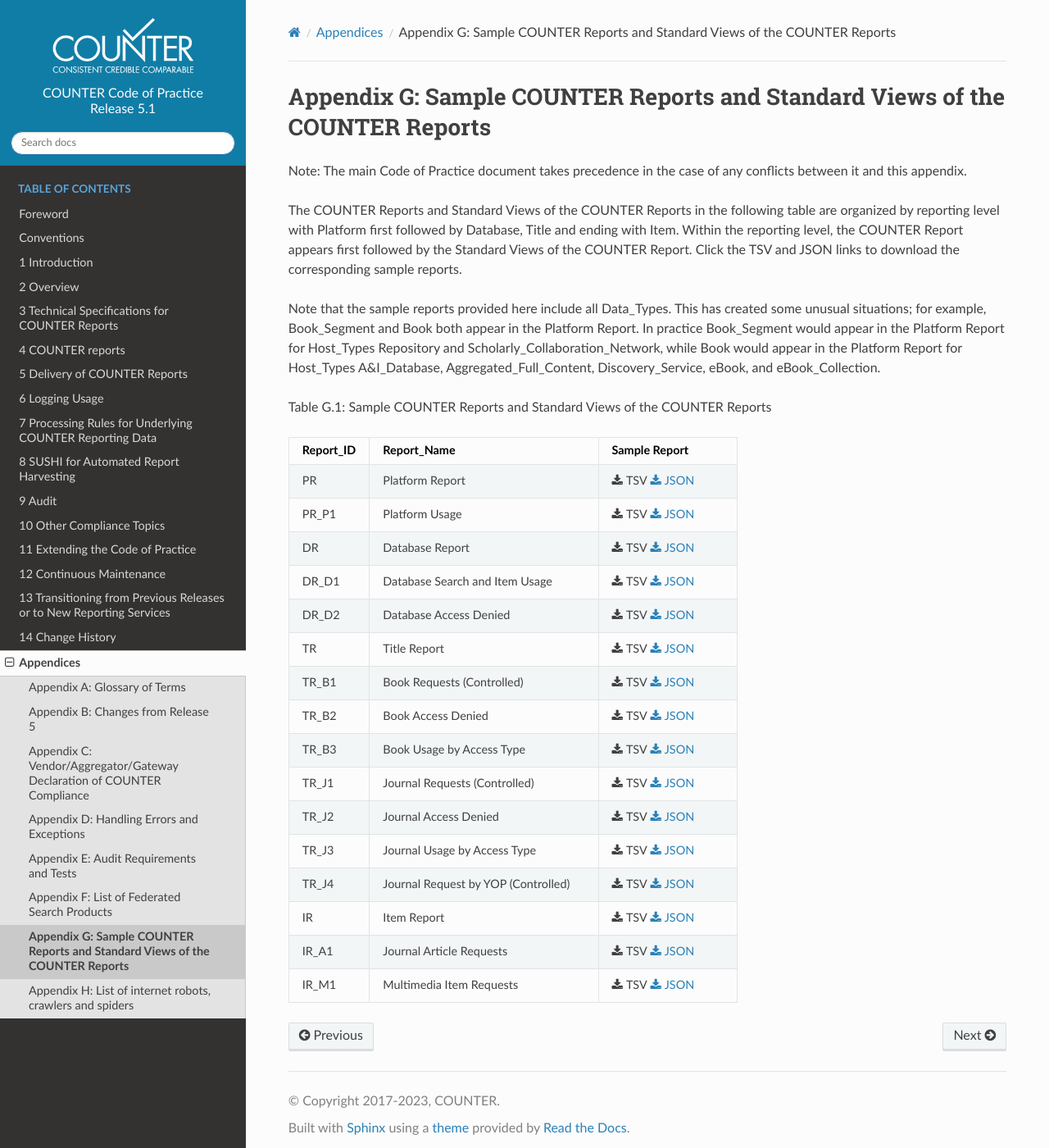
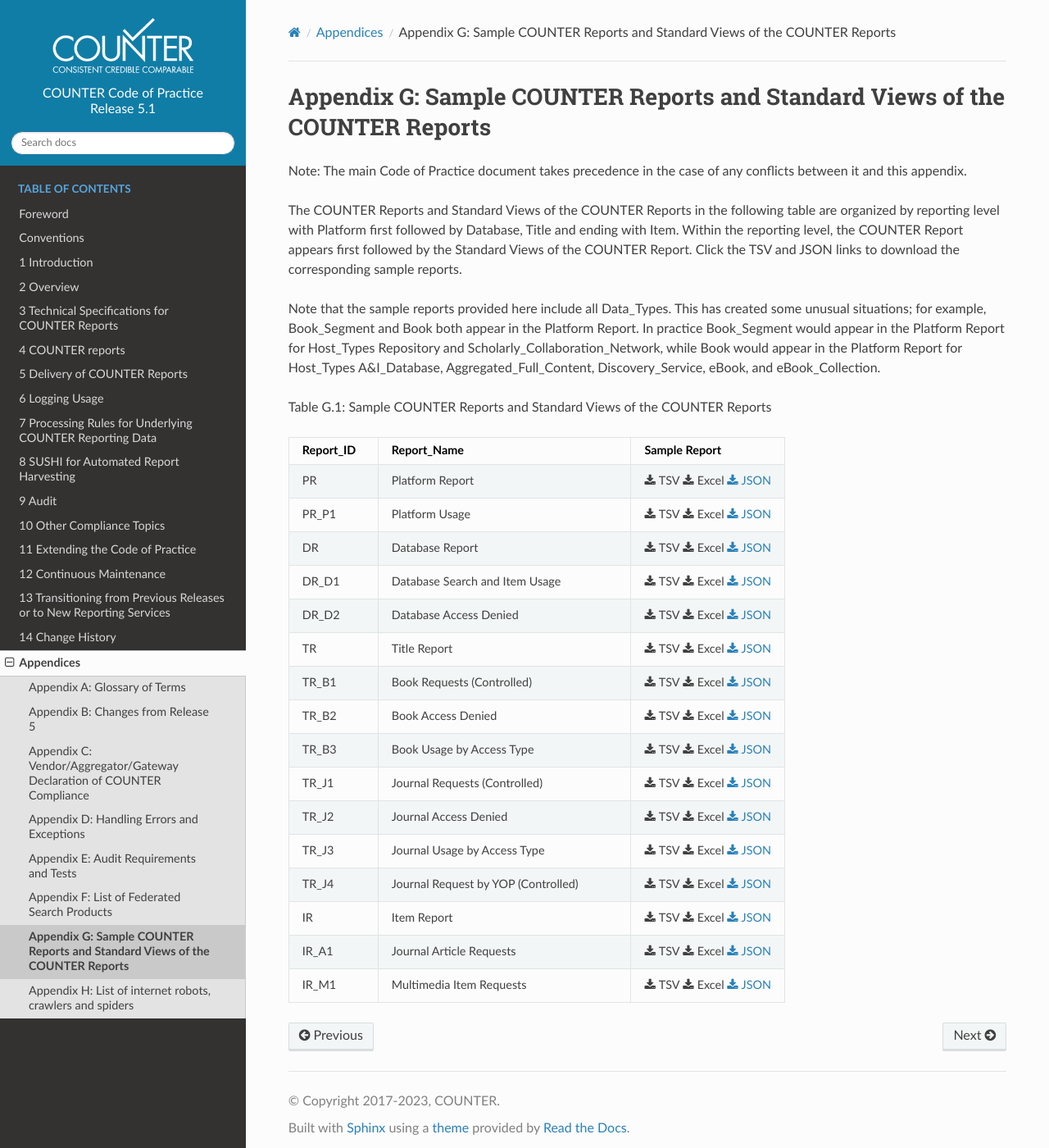
Before and after one commit to Project-Counter/cop5, a Sphinx documentation site: the page built from source/appendices/g-sample-counter-reports-and-standard-views.rst, in a window 1280 px wide and 1400 px high. Shown: the whole window at 82% size. Built offline with Sphinx 7.4.7 and the Read the Docs theme 2.0.0, drawn with Linux system fonts in a browser that asks for light colours.

Commit message:
excel samples (#229)
Supplied samples of all reports in Excel format

```diff
--- a/source/appendices/g-sample-counter-reports-and-standard-views.rst
+++ b/source/appendices/g-sample-counter-reports-and-standard-views.rst
@@ -29,81 +29,97 @@
       * - PR
         - Platform Report
         - :download:`TSV <../_static/report/PR_sample_r51.tsv>`
+          :download:`Excel <../_static/report/PR_sample_r51.xlsx>`
           :download:`JSON <../_static/report/Sample-PR.json>`
 
       * - PR_P1
         - Platform Usage
         - :download:`TSV <../_static/report/PRP1_sample_r51.tsv>`
+          :download:`Excel <../_static/report/PRP1_sample_r51.xlsx>`
           :download:`JSON <../_static/report/Sample-PR_P1.json>`
 
       * - DR
         - Database Report
         - :download:`TSV <../_static/report/DR_sample_r51.tsv>`
+          :download:`Excel <../_static/report/DR_sample_r51.xlsx>`
           :download:`JSON <../_static/report/Sample-DR.json>`
 
       * - DR_D1
         - Database Search and Item Usage
         - :download:`TSV <../_static/report/DRD1_sample_r51.tsv>`
+          :download:`Excel <../_static/report/DRD1_sample_r51.xlsx>`
           :download:`JSON <../_static/report/Sample-DR_D1.json>`
 
       * - DR_D2
         - Database Access Denied
         - :download:`TSV <../_static/report/DRD2_sample_r51.tsv>`
+          :download:`Excel <../_static/report/DRD2_sample_r51.xlsx>`
           :download:`JSON <../_static/report/Sample-DR_D2.json>`
 
       * - TR
         - Title Report
         - :download:`TSV <../_static/report/TR_sample_r51.tsv>`
+          :download:`Excel <../_static/report/TR_sample_r51.xlsx>`
           :download:`JSON <../_static/report/Sample-TR.json>`
 
       * - TR_B1
         - Book Requests (Controlled)
         - :download:`TSV <../_static/report/TRB1_sample_r51.tsv>`
+          :download:`Excel <../_static/report/TRB1_sample_r51.xlsx>`
           :download:`JSON <../_static/report/Sample-TR_B1.json>`
 
       * - TR_B2
         - Book Access Denied
         - :download:`TSV <../_static/report/TRB2_sample_r51.tsv>`
+          :download:`Excel <../_static/report/TRB2_sample_r51.xlsx>`
           :download:`JSON <../_static/report/Sample-TR_B2.json>`
 
       * - TR_B3
         - Book Usage by Access Type
         - :download:`TSV <../_static/report/TRB3_sample_r51.tsv>`
+          :download:`Excel <../_static/report/TRB3_sample_r51.xlsx>`
           :download:`JSON <../_static/report/Sample-TR_B3.json>`
 
       * - TR_J1
         - Journal Requests (Controlled)
         - :download:`TSV <../_static/report/TRJ1_sample_r51.tsv>`
+          :download:`Excel <../_static/report/TRJ1_sample_r51.xlsx>`
           :download:`JSON <../_static/report/Sample-TR_J1.json>`
 
       * - TR_J2
         - Journal Access Denied
         - :download:`TSV <../_static/report/TRJ2_sample_r51.tsv>`
+          :download:`Excel <../_static/report/TRJ2_sample_r51.xlsx>`
           :download:`JSON <../_static/report/Sample-TR_J2.json>`
 
       * - TR_J3
         - Journal Usage by Access Type
         - :download:`TSV <../_static/report/TRJ3_sample_r51.tsv>`
+          :download:`Excel <../_static/report/TRJ3_sample_r51.xlsx>`
           :download:`JSON <../_static/report/Sample-TR_J3.json>`
 
       * - TR_J4
         - Journal Request by YOP (Controlled)
         - :download:`TSV <../_static/report/TRJ4_sample_r51.tsv>`
+          :download:`Excel <../_static/report/TRJ4_sample_r51.xlsx>`
           :download:`JSON <../_static/report/Sample-TR_J4.json>`
 
       * - IR
         - Item Report
         - :download:`TSV <../_static/report/IR_sample_r51.tsv>`
+          :download:`Excel <../_static/report/IR_sample_r51.xlsx>`
           :download:`JSON <../_static/report/Sample-IR.json>`
 
       * - IR_A1
         - Journal Article Requests
         - :download:`TSV <../_static/report/IRA1_sample_r51.tsv>`
+          :download:`Excel <../_static/report/IRA1_sample_r51.xlsx>`
           :download:`JSON <../_static/report/Sample-IR_A1.json>`
 
       * - IR_M1
         - Multimedia Item Requests
         - :download:`TSV <../_static/report/IRM1_sample_r51.tsv>`
+          :download:`Excel <../_static/report/IRM1_sample_r51.xlsx>`
           :download:`JSON <../_static/report/Sample-IR_M1.json>`
 
 .. only:: latex
@@ -121,79 +137,95 @@
       * - PR
         - Platform Report
         - `TSV <https://github.com/Project-Counter/cop5/tree/5.1/source/_static/report/PR_sample_r51.tsv>`_
+          `Excel <https://github.com/Project-Counter/cop5/tree/5.1/source/_static/report/PR_sample_r51.xlsx>`_
           `JSON <https://github.com/Project-Counter/cop5/tree/5.1/source/_static/report/Sample-PR.json>`_
 
       * - PR_P1
         - Platform Usage
         - `TSV <https://github.com/Project-Counter/cop5/tree/5.1/source/_static/report/PRP1_sample_r51.tsv>`_
+          `Excel <https://github.com/Project-Counter/cop5/tree/5.1/source/_static/report/PRP1_sample_r51.xlsx>`_
           `JSON <https://github.com/Project-Counter/cop5/tree/5.1/source/_static/report/Sample-PR_P1.json>`_
 
       * - DR
         - Database Report
         - `TSV <https://github.com/Project-Counter/cop5/tree/5.1/source/_static/report/DR_sample_r51.tsv>`_
+          `Excel <https://github.com/Project-Counter/cop5/tree/5.1/source/_static/report/DR_sample_r51.xlsx>`_
           `JSON <https://github.com/Project-Counter/cop5/tree/5.1/source/_static/report/Sample-DR.json>`_
 
       * - DR_D1
         - Database Search and Item Usage
         - `TSV <https://github.com/Project-Counter/cop5/tree/5.1/source/_static/report/DRD1_sample_r51.tsv>`_
+          `Excel <https://github.com/Project-Counter/cop5/tree/5.1/source/_static/report/DRD1_sample_r51.xlsx>`_
           `JSON <https://github.com/Project-Counter/cop5/tree/5.1/source/_static/report/Sample-DR_D1.json>`_
 
       * - DR_D2
         - Database Access Denied
         - `TSV <https://github.com/Project-Counter/cop5/tree/5.1/source/_static/report/DRD2_sample_r51.tsv>`_
+          `Excel <https://github.com/Project-Counter/cop5/tree/5.1/source/_static/report/DRD2_sample_r51.xlsx>`_
           `JSON <https://github.com/Project-Counter/cop5/tree/5.1/source/_static/report/Sample-DR_D2.json>`_
 
       * - TR
         - Title Report
         - `TSV <https://github.com/Project-Counter/cop5/tree/5.1/source/_static/report/TR_sample_r51.tsv>`_
+          `Excel <https://github.com/Project-Counter/cop5/tree/5.1/source/_static/report/TR_sample_r51.xlsx>`_
           `JSON <https://github.com/Project-Counter/cop5/tree/5.1/source/_static/report/Sample-TR.json>`_
 
       * - TR_B1
         - Book Requests (Controlled)
         - `TSV <https://github.com/Project-Counter/cop5/tree/5.1/source/_static/report/TRB1_sample_r51.tsv>`_
+          `Excel <https://github.com/Project-Counter/cop5/tree/5.1/source/_static/report/TRB1_sample_r51.xlsx>`_
           `JSON <https://github.com/Project-Counter/cop5/tree/5.1/source/_static/report/Sample-TR_B1.json>`_
 
       * - TR_B2
         - Book Access Denied
         - `TSV <https://github.com/Project-Counter/cop5/tree/5.1/source/_static/report/TRB2_sample_r51.tsv>`_
+          `Excel <https://github.com/Project-Counter/cop5/tree/5.1/source/_static/report/TRB2_sample_r51.xlsx>`_
           `JSON <https://github.com/Project-Counter/cop5/tree/5.1/source/_static/report/Sample-TR_B2.json>`_
 
       * - TR_B3
         - Book Usage by Access Type
         - `TSV <https://github.com/Project-Counter/cop5/tree/5.1/source/_static/report/TRB3_sample_r51.tsv>`_
+          `Excel <https://github.com/Project-Counter/cop5/tree/5.1/source/_static/report/TRB3_sample_r51.xlsx>`_
           `JSON <https://github.com/Project-Counter/cop5/tree/5.1/source/_static/report/Sample-TR_B3.json>`_
 
       * - TR_J1
         - Journal Requests (Controlled)
         - `TSV <https://github.com/Project-Counter/cop5/tree/5.1/source/_static/report/TRJ1_sample_r51.tsv>`_
+          `Excel <https://github.com/Project-Counter/cop5/tree/5.1/source/_static/report/TRJ1_sample_r51.xlsx>`_
           `JSON <https://github.com/Project-Counter/cop5/tree/5.1/source/_static/report/Sample-TR_J1.json>`_
 
       * - TR_J2
         - Journal Access Denied
         - `TSV <https://github.com/Project-Counter/cop5/tree/5.1/source/_static/report/TRJ2_sample_r51.tsv>`_
+          `Excel <https://github.com/Project-Counter/cop5/tree/5.1/source/_static/report/TRJ2_sample_r51.xlsx>`_
           `JSON <https://github.com/Project-Counter/cop5/tree/5.1/source/_static/report/Sample-TR_J2.json>`_
 
       * - TR_J3
         - Journal Usage by Access Type
         - `TSV <https://github.com/Project-Counter/cop5/tree/5.1/source/_static/report/TRJ3_sample_r51.tsv>`_
+          `Excel <https://github.com/Project-Counter/cop5/tree/5.1/source/_static/report/TRJ3_sample_r51.xlsx>`_
           `JSON <https://github.com/Project-Counter/cop5/tree/5.1/source/_static/report/Sample-TR_J3.json>`_
 
       * - TR_J4
         - Journal Request by YOP (Controlled)
         - `TSV <https://github.com/Project-Counter/cop5/tree/5.1/source/_static/report/TRJ4_sample_r51.tsv>`_
+          `Excel <https://github.com/Project-Counter/cop5/tree/5.1/source/_static/report/TRJ4_sample_r51.xlsx>`_
           `JSON <https://github.com/Project-Counter/cop5/tree/5.1/source/_static/report/Sample-TR_J4.json>`_
 
       * - IR
         - Item Report
         - `TSV <https://github.com/Project-Counter/cop5/tree/5.1/source/_static/report/IR_sample_r51.tsv>`_
+          `Excel <https://github.com/Project-Counter/cop5/tree/5.1/source/_static/report/IR_sample_r51.xlsx>`_
           `JSON <https://github.com/Project-Counter/cop5/tree/5.1/source/_static/report/Sample-IR.json>`_
 
       * - IR_A1
         - Journal Article Requests
         - `TSV <https://github.com/Project-Counter/cop5/tree/5.1/source/_static/report/IRA1_sample_r51.tsv>`_
+          `Excel <https://github.com/Project-Counter/cop5/tree/5.1/source/_static/report/IRA1_sample_r51.xlsx>`_
           `JSON <https://github.com/Project-Counter/cop5/tree/5.1/source/_static/report/Sample-IR_A1.json>`_
 
       * - IR_M1
         - Multimedia Item Requests
         - `TSV <https://github.com/Project-Counter/cop5/tree/5.1/source/_static/report/IRM1_sample_r51.tsv>`_
+          `Excel <https://github.com/Project-Counter/cop5/tree/5.1/source/_static/report/IRM1_sample_r51.xlsx>`_
           `JSON <https://github.com/Project-Counter/cop5/tree/5.1/source/_static/report/Sample-IR_M1.json>`_
```
Also changed, not shown: 16 other files.
